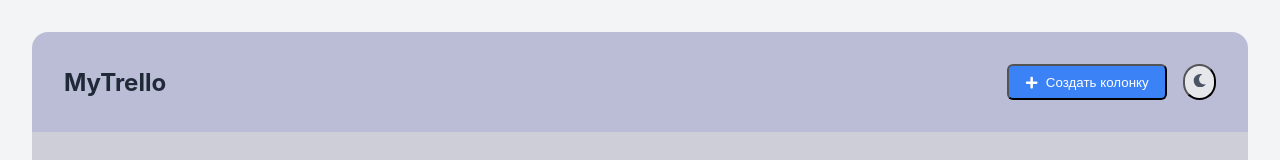
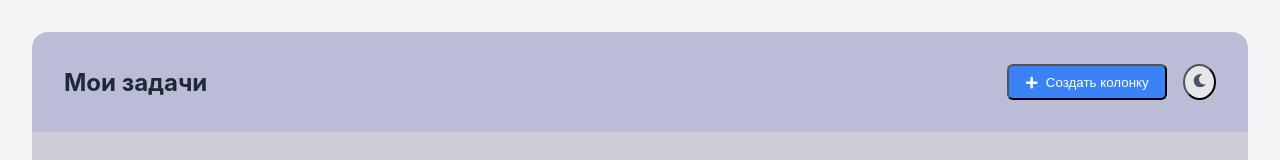
Before and after one commit to alebedev85/mytrello, a React (Vite) app: page / in a window 1280 px wide. Shown: the top 160 px of the page. Built offline with nearby package versions, Linux system fonts and the light colour scheme.

Commit message:
featur: исправил высоту контента

```diff
--- a/src/components/Board/Board.module.scss
+++ b/src/components/Board/Board.module.scss
@@ -1,7 +1,8 @@
 .container {
-  height: 100vh;
+  height: 100%;
   background-color: #f3f4f6;
   padding: 2rem;
+  box-sizing: border-box;
 
   &.dark {
     background-color: #111827;
@@ -33,9 +34,9 @@
 
 .main{
   padding: 2rem;
-  height: 93%;
   background-color: #cdced7;
   border-radius: 0px 0px 1rem 1rem;
+  min-height: 85vh;
 
   .dark & {
     background-color: #7d7d7d;
@@ -55,6 +56,7 @@
   background-color: #3b82f6;
   color: white;
   border-radius: 0.375rem;
+  cursor: pointer;
 
   &:hover {
     background-color: #2563eb;
@@ -63,9 +65,10 @@
 
 .themeButton {
   padding: 0.5rem;
-  border-radius: 9999px;
+  border-radius: 100%;
   background-color: #e5e7eb;
   color: #4b5563;
+  cursor: pointer;
 
   &:hover {
     background-color: #d1d5db;
--- a/src/components/Board/Board.tsx
+++ b/src/components/Board/Board.tsx
@@ -14,7 +14,6 @@ const Board: React.FC = () => {
     (state: RootState) => state.board
   );
   const [newColumnTitle, setNewColumnTitle] = useState("");
-  // const [isAddingColumn, setIsAddingColumn] = useState(false);
   const [isModalOpen, setIsModalOpen] = useState(false);
 
   const onDragEnd = (result: DropResult) => {
@@ -61,7 +60,7 @@ const Board: React.FC = () => {
         className={`${styles.container} ${theme === "dark" ? styles.dark : ""}`}
       >
         <div className={styles.header}>
-          <h1 className={styles.title}>MyTrello</h1>
+          <h1 className={styles.title}>Мои задачи</h1>
           <div className={styles.controls}>
             <button
               onClick={() => setIsModalOpen(true)}
--- a/src/index.css
+++ b/src/index.css
@@ -9,6 +9,7 @@ body {
   font-family: -apple-system, BlinkMacSystemFont, "Segoe UI", Roboto, Helvetica, Arial, sans-serif;
   -webkit-font-smoothing: antialiased;
   -moz-osx-font-smoothing: grayscale;
+  height: 100vh;
 }
 
 .tooltip {
```
